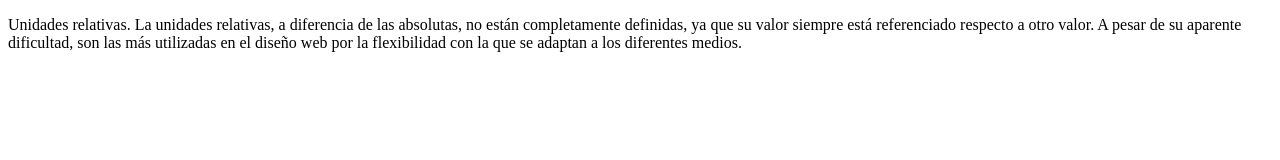
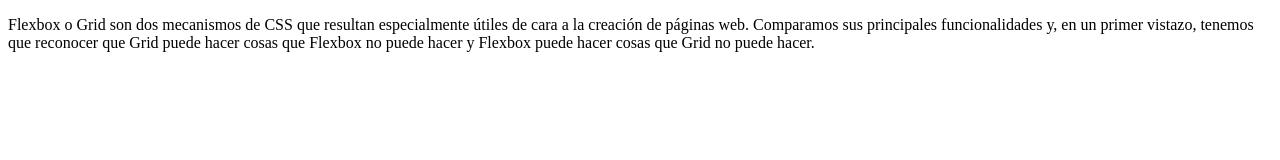
Before and after one commit to YudiZulayMartinezSuarez/mobile, a plain HTML site: page index.html in a window 1280 px wide. Drawn offline with Linux system fonts and the light colour scheme.

Commit message:
Flexbox o Grid

```diff
--- a/index.html
+++ b/index.html
@@ -4,14 +4,16 @@
     <meta charset="UTF-8">
     <meta http-equiv="X-UA-Compatible" content="IE=edge">
     <meta name="viewport" content="width=device-width, initial-scale=1.0">
-    <title>Unidades relativas</title>
+    <title>Flexbox o Grid</title>
 </head>
 <body>
     <p>
-        Unidades relativas. La unidades relativas, a diferencia de las absolutas,
-        no están completamente definidas, ya que su valor siempre está referenciado
-        respecto a otro valor. A pesar de su aparente dificultad, son las más utilizadas
-        en el diseño web por la flexibilidad con la que se adaptan a los diferentes medios.
+        Flexbox o Grid son dos mecanismos de CSS que resultan especialmente
+         útiles de cara a la creación de páginas web. Comparamos sus principales
+         funcionalidades y, en un primer vistazo, tenemos que reconocer que Grid
+         puede hacer cosas que Flexbox no puede hacer y Flexbox puede hacer cosas
+         que Grid no puede hacer.
+
     </p>
 </body>
 </html>
```
